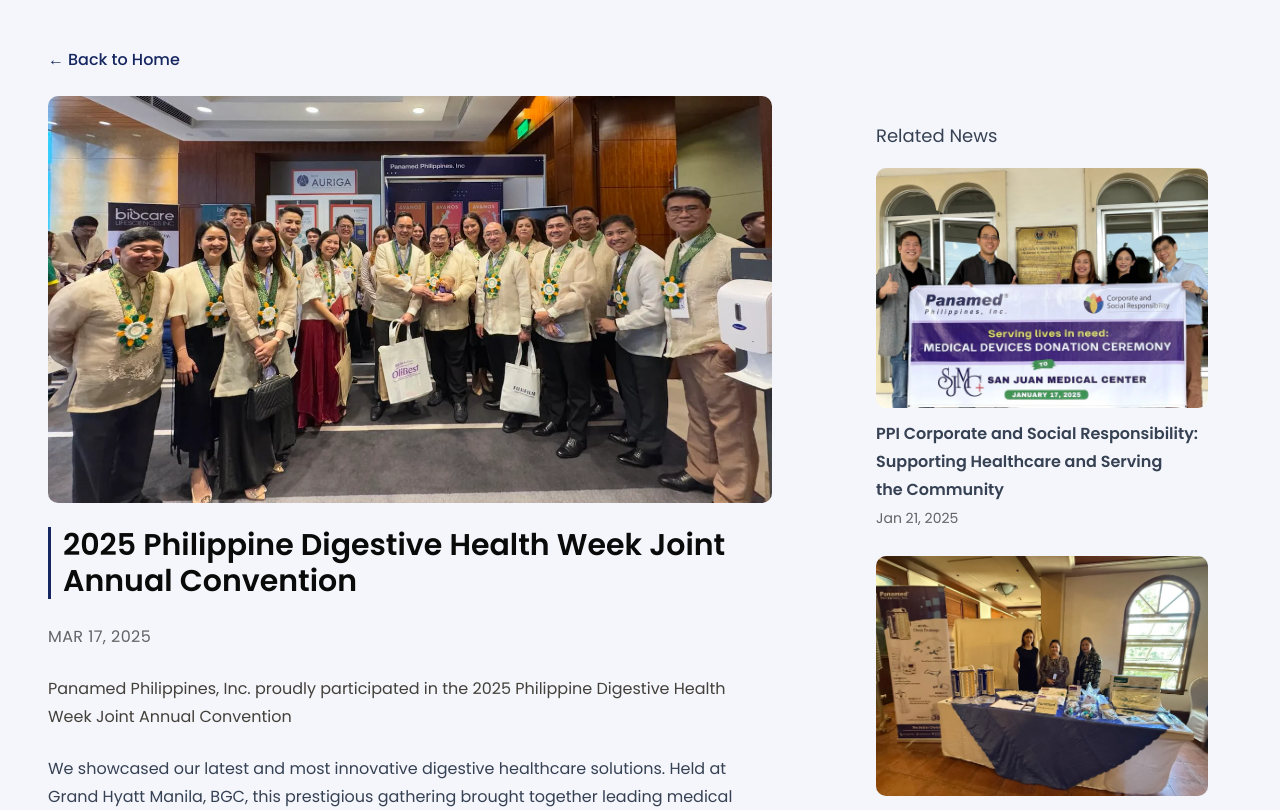
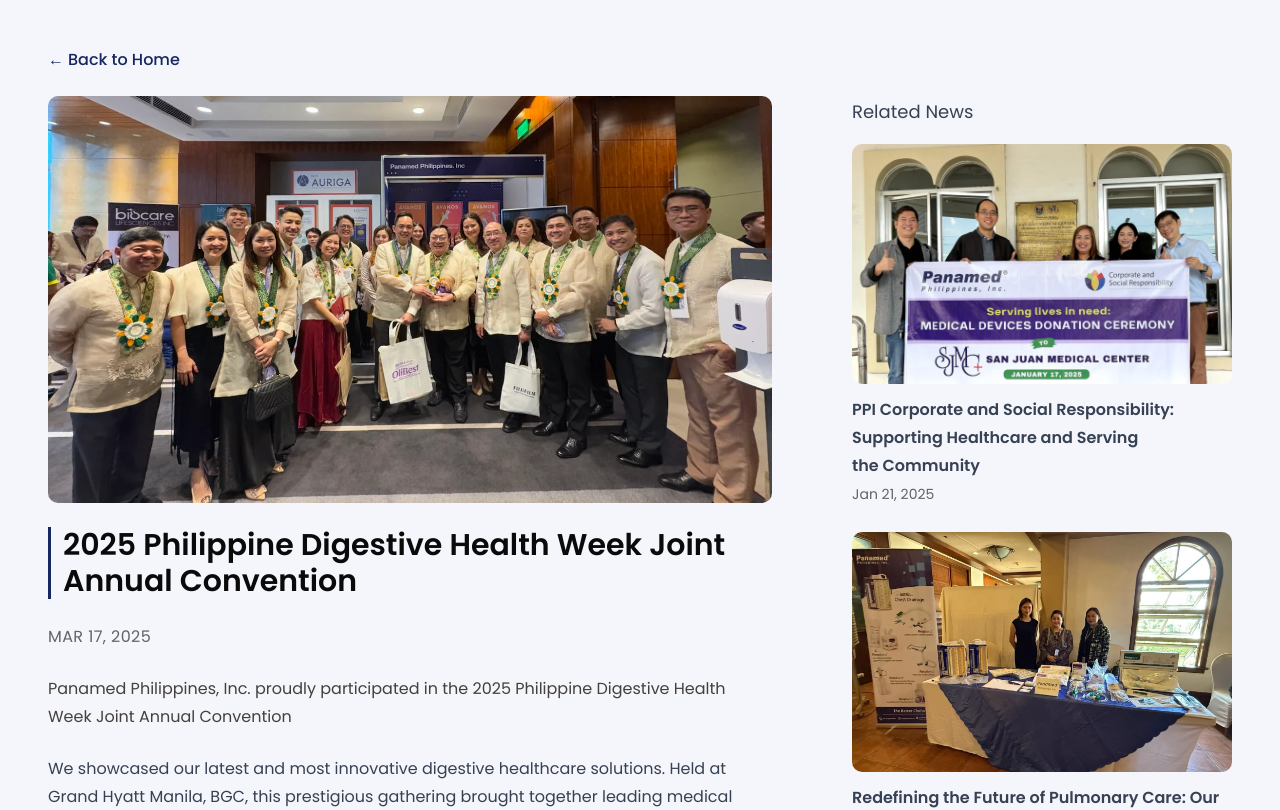
Before and after one commit to jiyancarloo/my-project, a Next.js app: page /news/philippine-digestive-health-week in a window 1280 px wide. Shown: the top 810 px of the page. Built offline with nearby package versions, Linux system fonts and the light colour scheme.

Commit message:
Update RelatedNews.tsx
Removed p-6 in section container

```diff
--- a/app/news/RelatedNews.tsx
+++ b/app/news/RelatedNews.tsx
@@ -8,7 +8,7 @@
   const relatedNews = news.filter((item) => currentSlug !== item.slug);
   return (
     <>
-      <section className="space-y-4 p-6 ">
+      <section className="space-y-4 ">
         <h3 className="prose prose-lg">Related News</h3>
         <div className="grid grid-cols-1 gap-6 ">
           {relatedNews.map((item, index) => (
```
